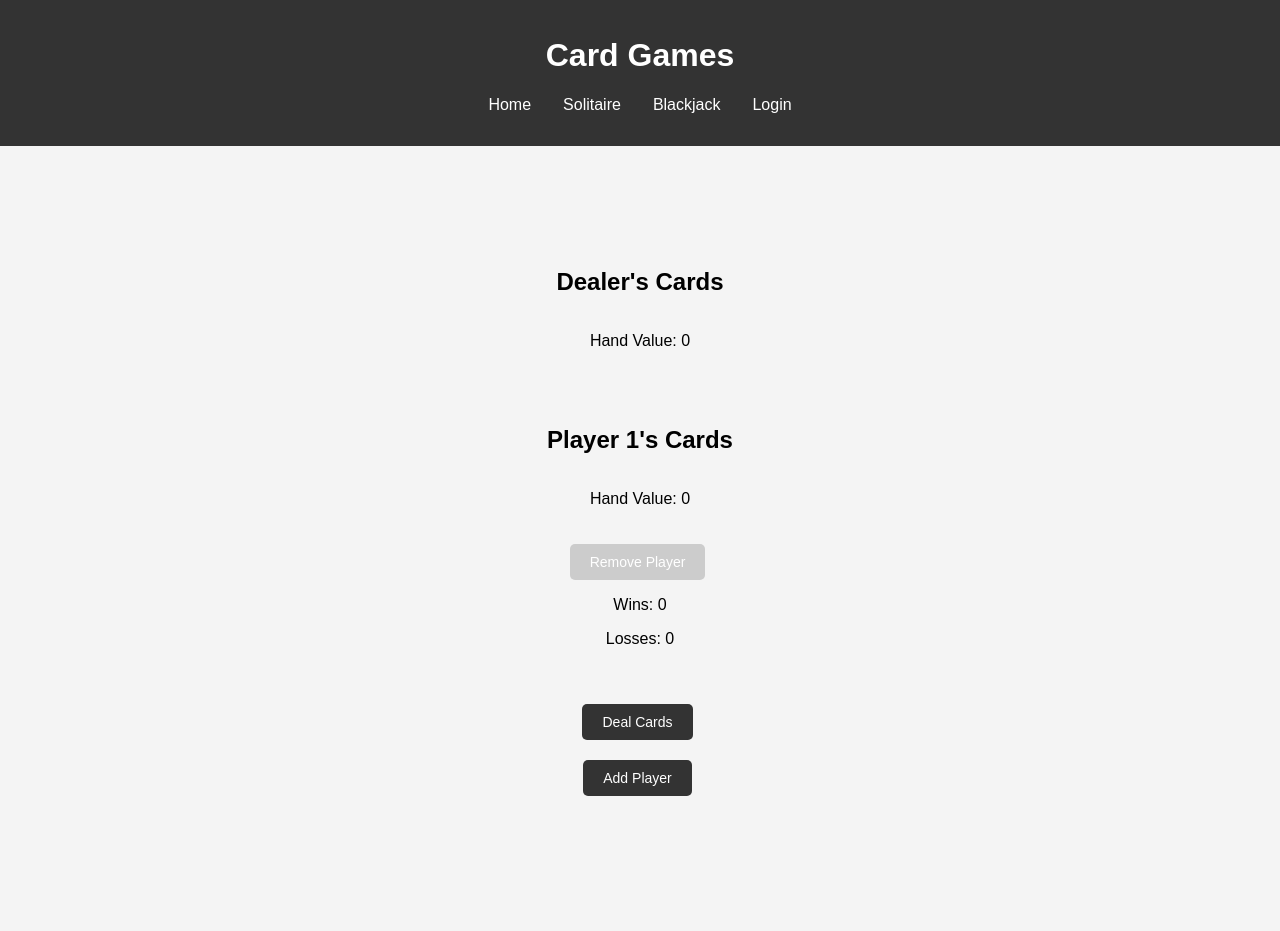
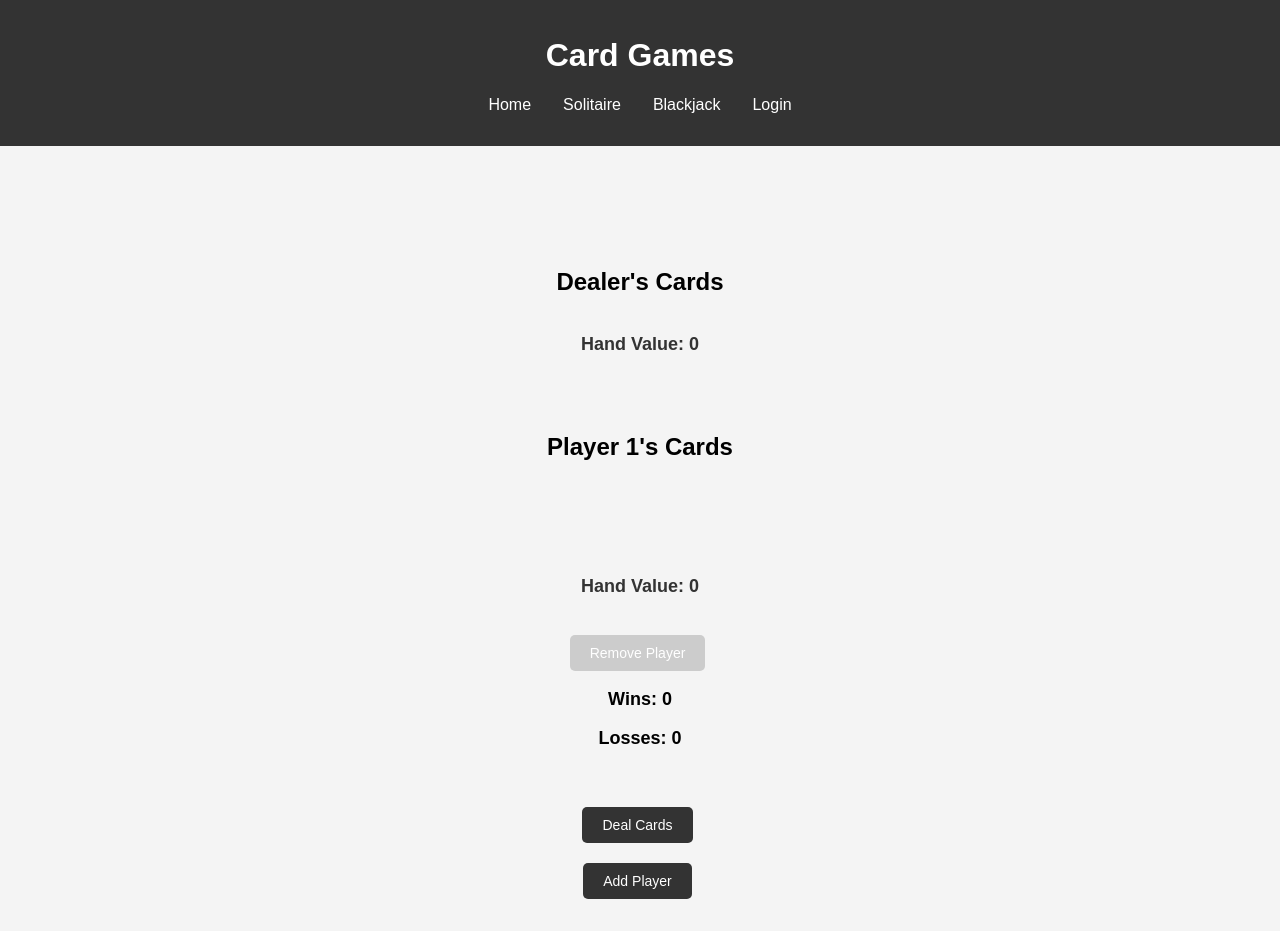
Before and after one commit to swysocki9089/card-game-361, a React (Vite) app in the folder Frontend/: page /blackjack in a window 1280 px wide. Before the commit the page ends 828 px from the top, so only its background shows below. Built offline with nearby package versions, Linux system fonts and the light colour scheme.

Commit message:
added text styles to blackjack

```diff
--- a/Frontend/src/components/Blackjack.jsx
+++ b/Frontend/src/components/Blackjack.jsx
@@ -111,7 +111,7 @@ const Blackjack = () => {
                 let losses = player.losses;
                 if (!player.isBusted) {
                     if (playerValue > dealerValue) {
-                        result = 'Win';
+                        result = 'Win!';
                         wins += 1;
                     } else if (playerValue < dealerValue) {
                         result = 'Lose';
@@ -144,7 +144,7 @@ const Blackjack = () => {
                         <BlackjackCard key={index} card={card} />
                     ))}
                 </div>
-                <p>Hand Value: {calculateHandValue(dealerCards.filter(card => card.isFlipped))}</p>
+                <p className="hand-value">Hand Value: {calculateHandValue(dealerCards.filter(card => card.isFlipped))}</p>
                 {dealerBusted && <p>Dealer Busted!</p>}
             </div>
             <div className="player-areas">
@@ -152,11 +152,15 @@ const Blackjack = () => {
                     <div key={player.id} className="player-area">
                         <h2>Player {player.id}'s Cards</h2>
                         <div className="cards">
-                            {player.cards.map((card, index) => (
-                                <BlackjackCard key={index} card={card} />
-                            ))}
+                            {player.cards.length > 0 ? (
+                                player.cards.map((card, index) => (
+                                    <BlackjackCard key={index} card={card} />
+                                ))
+                            ) : (
+                                <div className="empty-cards"></div>
+                            )}
                         </div>
-                        <p>Hand Value: {calculateHandValue(player.cards)}</p>
+                        <p className="hand-value">Hand Value: {calculateHandValue(player.cards)}</p>
                         {cardsDealt && (
                             <>
                                 <button onClick={() => hit(player.id)} disabled={player.hasStood || player.isBusted}>Hit</button>
@@ -164,10 +168,10 @@ const Blackjack = () => {
                             </>
                         )}
                         <button onClick={() => removePlayer(player.id)} disabled={cardsDealt || players.length <= 1}>Remove Player</button>
-                        {player.isBusted && <p>Busted!</p>}
+                        {player.isBusted && <p>Busted</p>}
                         {player.result && <p>{player.result}</p>}
-                        <p>Wins: {player.wins}</p>
-                        <p>Losses: {player.losses}</p>
+                        <p className="wins">Wins: {player.wins}</p>
+                        <p className="losses">Losses: {player.losses}</p>
                     </div>
                 ))}
             </div>
--- a/Frontend/src/components/blackjack.css
+++ b/Frontend/src/components/blackjack.css
@@ -54,3 +54,18 @@ button:disabled {
     background-color: #ccc;
     cursor: not-allowed;
 }
+
+/* spacing made when new players are added */
+.empty-cards {
+    height: 77px;
+}
+
+.hand-value, .wins, .losses {
+    font-size: 18px;
+    font-weight: bold;
+    margin-top: 18px;
+}
+
+.hand-value {
+    color: #333;
+}
```
